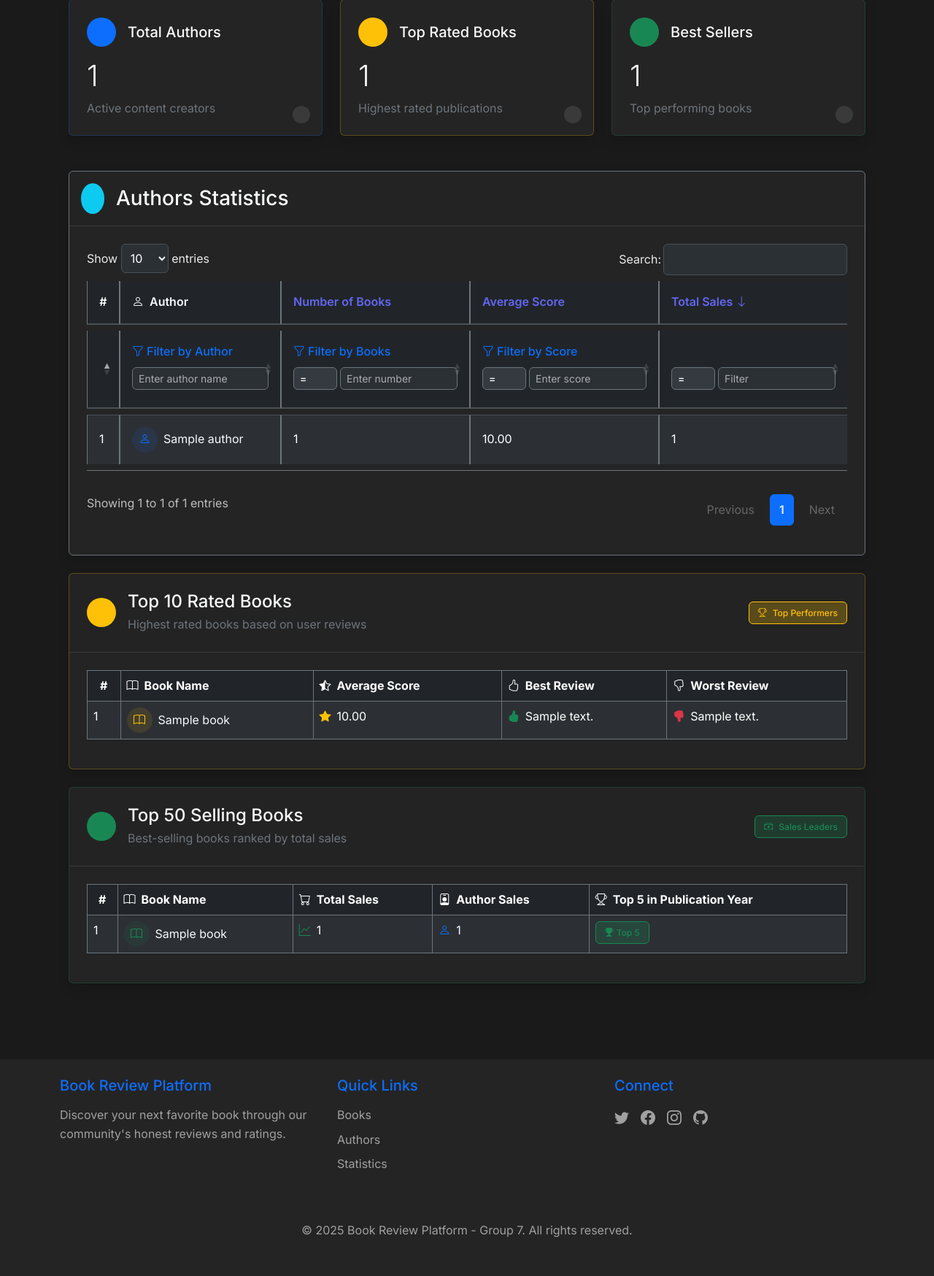
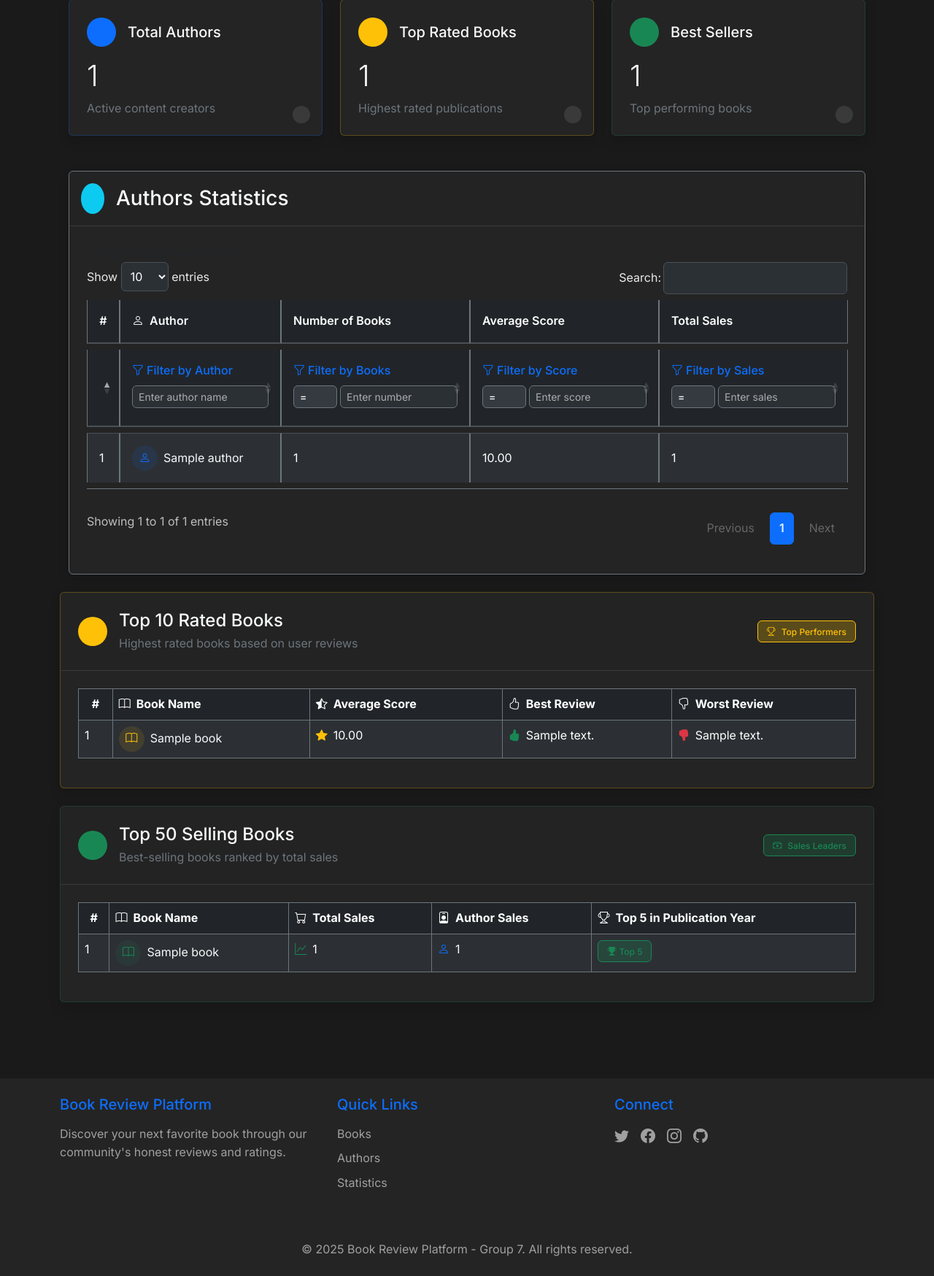
Before and after one commit to AlbertoZuiga/software-architecture-group-7, a Django app: page /stats/ in a window 1280 px wide. Shown: the part 337-2085 px from the top of the page at 73% size. Before the commit the page ends 2032 px from the top, so only its background shows below. Run offline with Django 5.2, Linux system fonts and the light colour scheme; tables that the repository leaves empty hold one stand-in row (values such as "Sample post"); some libraries are stand-ins or nearby versions.

Commit message:
style: improve table layout and filtering options in statistics dashboard

```diff
--- a/apps/stats/templates/stats/stats_index.html
+++ b/apps/stats/templates/stats/stats_index.html
@@ -286,14 +286,14 @@
             </div>
         </div>
         <div class="card-body p-4">
-    <div class="table-responsive">
+    < class="table-responsive">
         <table id="authorsTable" class="table table-dark table-striped table-bordered border-secondary">
             <thead class="bg-dark">
                 <tr>
                     <th scope="col" class="text-center">#</th>
                     <th scope="col">
-                        <a href="?sort=name&direction={% if current_sort_field == 'name' and current_sort_direction == 'asc' %}desc{% else %}asc{% endif %}"
-                           class="text-decoration-none text-light d-flex align-items-center">
+                        <div>
+                           <div class="text-decoration-none text-light d-flex align-items-center">
                             <i class="bi bi-person me-2"></i>Author
                             {% if current_sort_field == 'name' %}
                                 {% if current_sort_direction == 'asc' %}
@@ -302,10 +302,10 @@
                                     <i class="bi bi-arrow-down ms-2"></i>
                                 {% endif %}
                             {% endif %}
-                        </a>
+                        </div>
                     </th>
                     <th scope="col">
-                        <a href="?sort=number_of_books&direction={% if current_sort_field == 'number_of_books' and current_sort_direction == 'asc' %}desc{% else %}asc{% endif %}">
+                        <div>
                             Number of Books
                             {% if current_sort_field == 'number_of_books' %}
                                 {% if current_sort_direction == 'asc' %}
@@ -314,10 +314,10 @@
                                     <i class="bi bi-arrow-down"></i>
                                 {% endif %}
                             {% endif %}
-                        </a>
+                        </div>
                     </th>
                     <th scope="col">
-                        <a href="?sort=average_score&direction={% if current_sort_field == 'average_score' and current_sort_direction == 'asc' %}desc{% else %}asc{% endif %}">
+                        <div>
                             Average Score
                             {% if current_sort_field == 'average_score' %}
                                 {% if current_sort_direction == 'asc' %}
@@ -326,10 +326,10 @@
                                     <i class="bi bi-arrow-down"></i>
                                 {% endif %}
                             {% endif %}
-                        </a>
+                        </div>
                     </th>
                     <th scope="col">
-                        <a href="?sort=total_sales&direction={% if current_sort_field == 'total_sales' and current_sort_direction == 'asc' %}desc{% else %}asc{% endif %}">
+                        <div>
                             Total Sales
                             {% if current_sort_field == 'total_sales' %}
                                 {% if current_sort_direction == 'asc' %}
@@ -338,7 +338,7 @@
                                     <i class="bi bi-arrow-down"></i>
                                 {% endif %}
                             {% endif %}
-                        </a>
+                        </div>
                     </th>
                 </tr>
                 <tr class="filter-row">
@@ -407,15 +407,28 @@
                         </div>
                     </th>
                     <th scope="col">
-                        <div class="filter-container d-flex align-items-center" style="gap: 4px;">
-                            <select class="filter-operator form-select form-select-sm" style="width: 60px;">
+                        <div class="filter-container">
+                            <label for="salesFilter" class="d-block text-primary mb-2">
+                                <i class="bi bi-funnel me-1"></i>Filter by Sales
+                            </label>
+                            <div class="d-flex align-items-center" style="gap: 4px;">
+                                <select id="salesFilterOp"
+                                        class="filter-operator form-select form-select-sm"
+                                        style="width: 60px;"
+                                        aria-label="Select comparison operator for sales">
                                     <option value="=">=</option>
                                     <option value=">">&gt;</option>
                                     <option value="<">&lt;</option>
                                     <option value=">=">&ge;</option>
                                     <option value="<=">&le;</option>
                                 </select>
-                            <input type="number" class="filter-input numeric-filter form-control form-control-sm" placeholder="Filter" style="flex: 1;">
+                                <input type="number"
+                                       id="salesFilter"
+                                       step="0.01"
+                                       class="filter-input numeric-filter form-control form-control-sm"
+                                       placeholder="Enter sales"
+                                       aria-label="Filter by average sales"
+                                       style="flex: 1;">
                         </div>
                     </th>
                 </tr>
--- a/apps/stats/views.py
+++ b/apps/stats/views.py
@@ -27,9 +27,6 @@ def stats_page(request):
             book.best_review_upvotes = "N/A"
             book.worst_review_upvotes = "N/A"
 
-    sort_field = request.GET.get("sort", "total_sales")
-    sort_direction = request.GET.get("direction", "desc")
-    sort_order = f"-{sort_field}" if sort_direction == "desc" else sort_field
 
     authors_stats = (
         Author.objects
@@ -38,7 +35,6 @@ def stats_page(request):
             average_score=Avg("books__reviews__score"),
             total_sales=Sum("books__yearly_sales__sales"),
         )
-        .order_by(sort_order)
     )
 
     top_selling_books_qs = (
@@ -87,8 +83,6 @@ def stats_page(request):
     context = {
         "top_rated_books": top_rated_books,
         "authors_stats": authors_stats,
-        "top_selling_books": top_selling_books,
-        "current_sort_field": sort_field,
-        "current_sort_direction": sort_direction,
+        "top_selling_books": top_selling_books
     }
     return render(request, "stats/stats_index.html", context)
```
Lines whose indentation alone changed are shown as unchanged.
